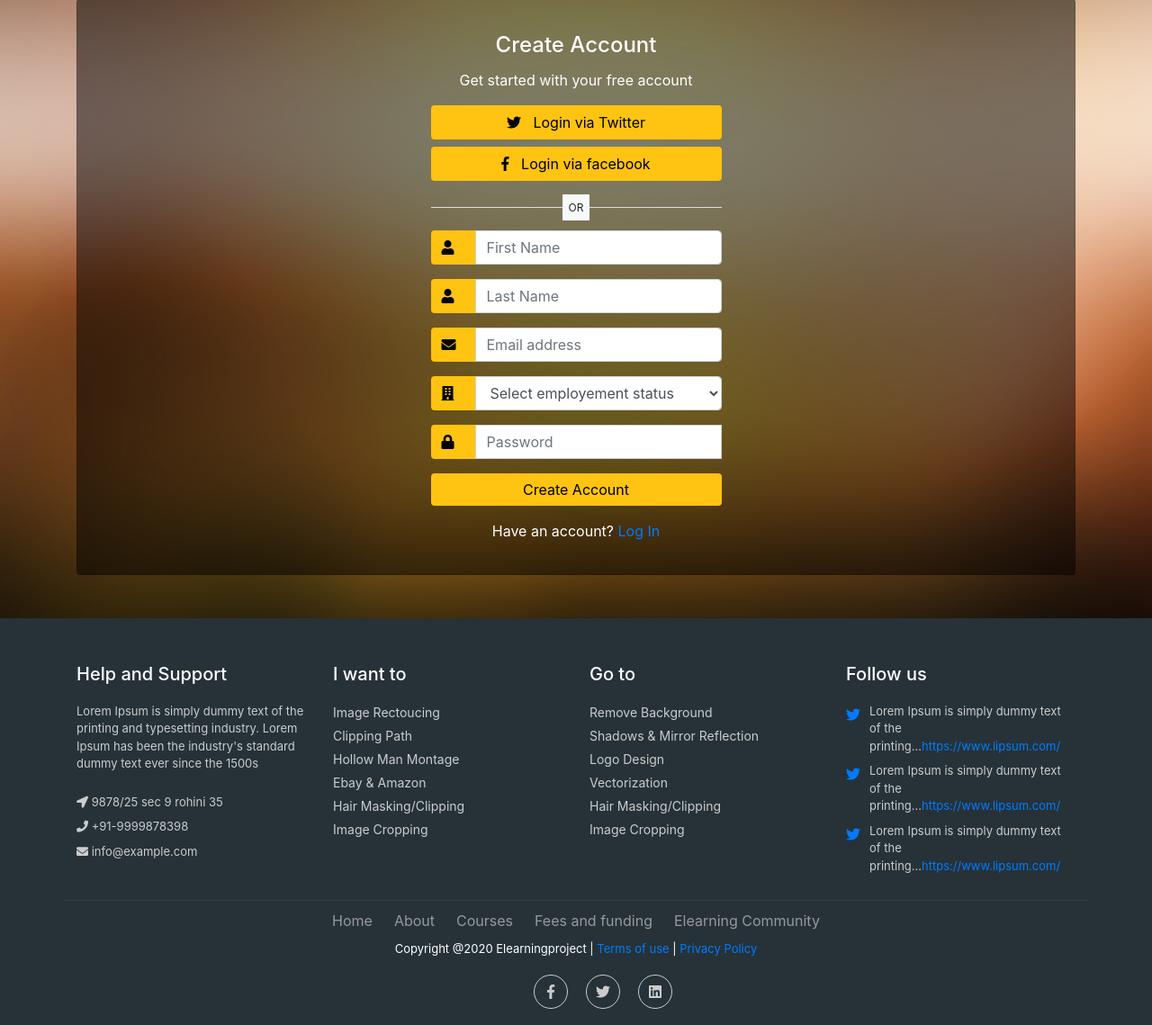
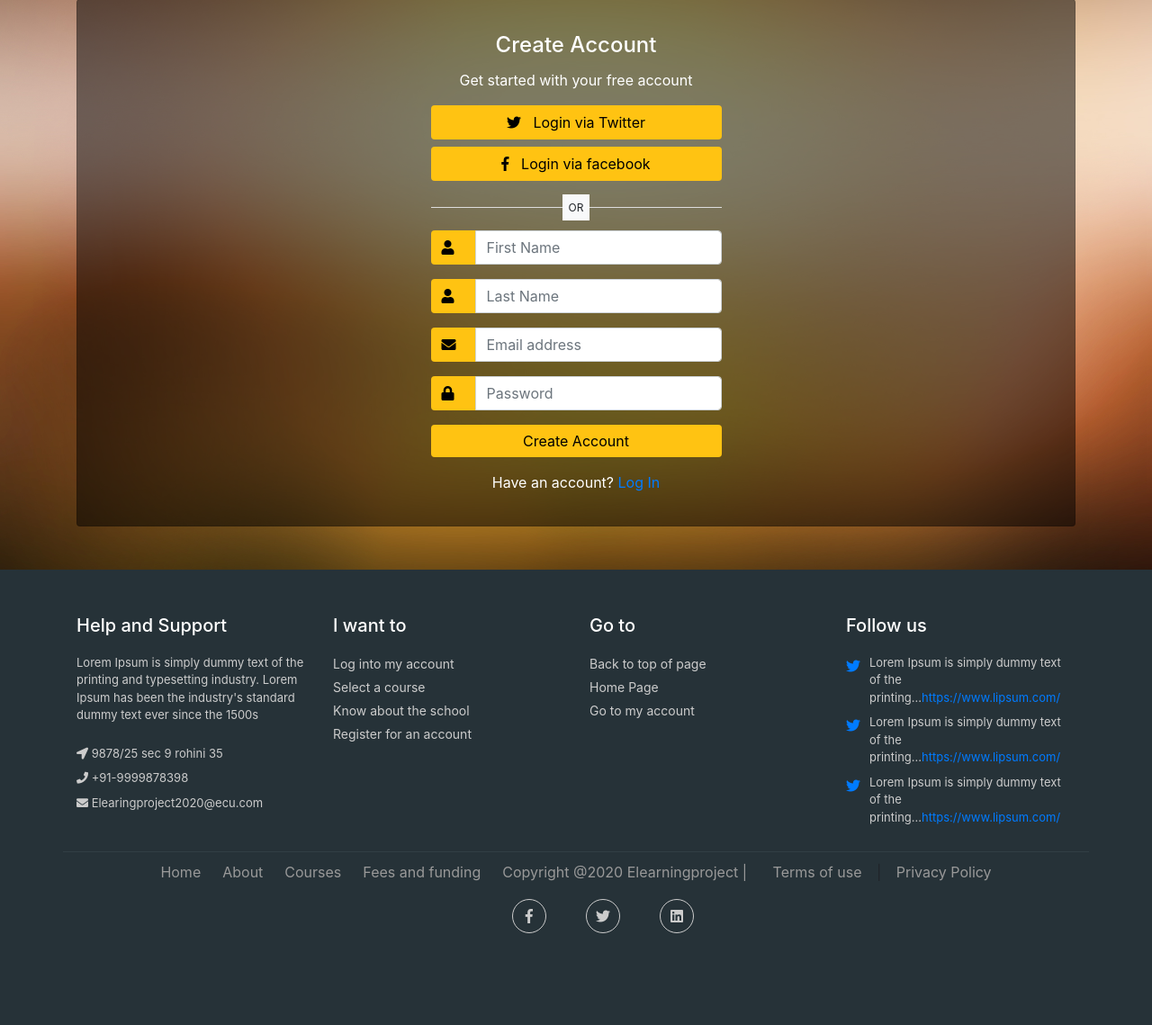
Before and after one commit to EthikalHaKingGhost/elearningsystem, a PHP site: page /registration.php in a window 1280 px wide. Shown: the part 81-1220 px from the top of the page at 90% size. After the commit the page ends 1118 px from the top, so only its background shows below. Run offline with PHP 8.4, Linux system fonts and the light colour scheme; some libraries are stand-ins or nearby versions.

Commit message:
Add Course Creation, Recaptcha and modification
Created new php page which allows for courses to be created by selecting
title,description and browse for pictures button. Created google
reCAPTCHA functionality which allows user to be verified while
registration. Few changes in design to display courses and footer
information edit.

```diff
--- a/details.php
+++ b/details.php
@@ -1,5 +1,6 @@
 <?php include 'header.php'; ?>
 
+//Recaptcha functionality
 
 <meta name="viewport" content="width=device-width, initial-scale=1, shrink-to-fit=no">
 <title>Bootstrap 4 Accordion</title>
@@ -8,6 +9,8 @@
         margin: 20px;
     }
 </style>
+
+
 </head>
 <body>
 
--- a/enrollment.php
+++ b/enrollment.php
@@ -57,6 +57,7 @@
                     $enroll_id = mysqli_insert_id($conn);
                     $link = "topics.php?eid=$enroll_id&cid=$course_id";
                     header("location: $link");
+
                     exit();
 
                 } else {
@@ -79,8 +80,10 @@
 <form action="<?php echo $page;?>" method="post">
 <input class= "btn btn-success btn-lg" type=submit value="enroll" name="enroll">
 <a class="btn btn-danger btn-lg" href="courses.php">Cancel</a>
+</form>
 </div>
 </div>
 <br>
 <br>
+
 <?php include 'footer.php'; ?>
--- a/footer.php
+++ b/footer.php
@@ -65,20 +65,18 @@
 <p class="mb10">Lorem Ipsum is simply dummy text of the printing and typesetting industry. Lorem Ipsum has been the industry's standard dummy text ever since the 1500s</p>
 <p><i class="fa fa-location-arrow"></i> 9878/25 sec 9 rohini 35 </p>
 <p><i class="fa fa-phone"></i>  +91-9999878398  </p>
-<p><i class="fa fa fa-envelope"></i> info@example.com  </p>
+<p><i class="fa fa fa-envelope"></i> Elearingproject2020@ecu.com</p>
 </div>
 
 
-<div class=" col-sm-4 col-md  col-6 col">
+<div class=" col-sm-4 col-md  col-12 col">
 <h5 class="headin5_amrc col_white_amrc pt2">I want to</h5>
 <!--headin5_amrc-->
 <ul class="footer_ul_amrc">
-<li><a href="http://webenlance.com">Image Rectoucing</a></li>
-<li><a href="http://webenlance.com">Clipping Path</a></li>
-<li><a href="http://webenlance.com">Hollow Man Montage</a></li>
-<li><a href="http://webenlance.com">Ebay & Amazon</a></li>
-<li><a href="http://webenlance.com">Hair Masking/Clipping</a></li>
-<li><a href="http://webenlance.com">Image Cropping</a></li>
+<li><a href="login.php">Log into my account</a></li>
+<li><a href="courses.php">Select a course</a></li>
+<li><a href="about.php">Know about the school</a></li>
+<li><a href="registration.php">Register for an account</a></li>
 </ul>
 <!--footer_ul_amrc ends here-->
 </div>
@@ -88,18 +86,16 @@
 <h5 class="headin5_amrc col_white_amrc pt2">Go to</h5>
 <!--headin5_amrc-->
 <ul class="footer_ul_amrc">
-<li><a href="http://webenlance.com">Remove Background</a></li>
-<li><a href="http://webenlance.com">Shadows & Mirror Reflection</a></li>
-<li><a href="http://webenlance.com">Logo Design</a></li>
-<li><a href="http://webenlance.com">Vectorization</a></li>
-<li><a href="http://webenlance.com">Hair Masking/Clipping</a></li>
-<li><a href="http://webenlance.com">Image Cropping</a></li>
+<li><a href="#top">Back to top of page</a></li>
+<li><a href="homepage.php">Home Page</a></li>
+<li><a href="##">Go to my account</a></li>
+
 </ul>
 <!--footer_ul_amrc ends here-->
 </div>
 
 
-<div class=" col-sm-4 col-md  col-12 col">
+<div class=" col-sm-4 col-md  col-6 col">
 <h5 class="headin5_amrc col_white_amrc pt2">Follow us</h5>
 <!--headin5_amrc ends here-->
 
@@ -116,11 +112,11 @@
 
 <div class="container">
 <ul class="footer_bottom_ul_amrc">
-<li><a href="http://webenlance.com">Home</a></li>
-<li><a href="http://webenlance.com">About</a></li>
-<li><a href="http://webenlance.com">Courses</a></li>
-<li><a href="http://webenlance.com">Fees and funding</a></li>
-<li><a href="http://webenlance.com">Elearning Community</a></li>
+<li><a href="homepage.php">Home</a></li>
+<li><a href="about.php">About</a></li>
+<li><a href="Courses.php">Courses</a></li>
+<li><a href="##">Fees and funding</a></li>
+<li><a href="#Blog.php#>Student Community</a></li>
 </ul>
 <!--footer_bottom_ul_amrc ends here-->
 <p class="text-center">Copyright @2020 Elearningproject | <a href="#" class="text-center-link">Terms of use</a> | <a href="#" class="text-center-link">Privacy Policy</a></p>
--- a/header.php
+++ b/header.php
@@ -14,6 +14,14 @@
   <script src="https://ajax.googleapis.com/ajax/libs/jquery/3.4.1/jquery.min.js"></script>
   <script src="https://cdnjs.cloudflare.com/ajax/libs/popper.js/1.16.0/umd/popper.min.js"></script>
   <script src="https://maxcdn.bootstrapcdn.com/bootstrap/4.4.1/js/bootstrap.min.js"></script>
+
+<!----google recaptcha ----->
+
+<script src="https://www.google.com/recaptcha/api.js" async defer></script>
+
+<!----google recaptcha end ----->
+
+</script>
 </head>
 <body>
 <nav class="navbar navbar-expand-sm bg-dark navbar-dark sticky-top">
@@ -35,12 +43,17 @@
       </li>
 
         <li class="nav-item">
-            <?php if(isset($_SESSION["first_name"])){   ?>
+            <?php if(isset($_SESSION["first_name"])){
+
+              $first_name = $_SESSION["first_name"];
+              $last_name = $_SESSION["last_name"];
+
+              ?>
                     <li class="nav-item" >
                     <a class="nav-link" href ="logout.php"><?php echo "Logout"; ?> </a>
 
                     <li class="nav-item">
-                    <a class="nav-link" href ="##"> <?php echo "Welcome $last_name";?> </a>
+                    <a class="nav-link" href ="##"> <?php echo "Welcome $first_name $last_name";?> </a>
 
                     <li class="nav-item">
              <?php
--- a/registration.php
+++ b/registration.php
@@ -4,30 +4,43 @@
 
 include "connection.php";
 
+//google recaptcha
+    $secret = "6LfAXtkUAAAAALan_VfC9IweBZkDE5SRSJUIP5Lz";
+    $response = $_POST["g-recaptcha-response"];
+    $remoteip = $_SERVER["REMOTE_ADDR"];
+    $recaptcha_url = "https://www.google.com/recaptcha/api/siteverify?secret=$secret&response=$response&remoteip=$remoteip";
+    $google_response =  file_get_contents($recaptcha_url);
+    $google_details = json_decode($google_response);
+
+//login only if reCAPTCHA is clicked on
+ if($google_details->success){
+
+
 	$first_name = $_POST["first_name"];
 	$last_name = $_POST["last_name"];
 	$email = $_POST["email"];
 	$password = $_POST["password"];
-
 	$password = password_hash($password, PASSWORD_DEFAULT);
-
-	//////////////////////////////////////////////////////////////
 
 	$sql = "INSERT INTO `users` (`user_id`, `first_name`, `last_name`, `email`, `password`, `regdate`)
 	VALUES ('NULL', '$first_name', '$last_name', '$email', '$password', current_timestamp());";
 
+
 	if (mysqli_query($conn, $sql)) {
          header("location: login.php");
-
-        echo "Welcome please login in with your user credentials";
-
 
 	} else {
 		echo "Error: " . $sql . "<br>" . mysqli_error($conn);
 	}
 
+
+        }else{
+
+       echo "Please click google reCAPTCHA";
+
+        }
+
 }
-
 
 include 'header.php'; ?>
 
@@ -103,8 +116,9 @@
 background-color: rgba(0,0,0,0.5) !important;
 }
 
+</style>
 
-</style>
+
 
 <br>
 <div class="container" >
@@ -119,12 +133,18 @@
 	<p class="divider-text">
         <span class="bg-light">OR</span>
     </p>
+
+
+
+
+
+
 	<form action="registration.php" method= "post">
 	<div class="form-group input-group">
 		<div class="input-group-prepend">
 		    <span class="input-group-text"> <i class="fa fa-user"></i> </span>
 		 </div>
-        <input name="first_name" class="form-control" placeholder="First Name" type="text" required>
+        <input name="first_name" class="form-control" placeholder="First Name" type="text" >
 
 
 
@@ -137,7 +157,6 @@
     </div> <!-- form-group// -->
 
 
-
     <div class="form-group input-group">
     	<div class="input-group-prepend">
 		    <span class="input-group-text"> <i class="fa fa-envelope"></i> </span>
@@ -145,33 +164,22 @@
         <input name="email" class="form-control" placeholder="Email address" type="email" required>
     </div> <!-- form-group// -->
 
-
-
-    <div class="form-group input-group">
-    	<div class="input-group-prepend">
-		    <span class="input-group-text"> <i class="fa fa-building"></i> </span>
-			</div>
-		<select class="form-control">
-			<option selected=""> Select employement status</option>
-			<option>Employed</option>
-			<option>Unemployed</option>
-		</select>
-	</div> <!-- form-group end.// -->
-
-
-
     <div class="form-group input-group">
     	<div class="input-group-prepend">
 		    <span class="input-group-text"> <i class="fa fa-lock"></i> </span>
 		</div>
 
-        <input  name="password" class="form-control" placeholder="Password" type="password" pattern="(?=.*\d)(?=.*[a-z])(?=.*[A-Z]).{8,}"
-	title="Must contain at least one number and one uppercase and lowercase letter, and at least 8 or more characters" required></p>
+    <input  name="password" class="form-control" placeholder="Password" type="password" pattern="(?=.*\d)(?=.*[a-z])(?=.*[A-Z]).{8,}"
+	title="Must contain at least one number and one uppercase and lowercase letter, and at least 8 or more characters" required>
     </div> <!-- form-group// -->
 
+<!------googlerecaptcha ----->
+
+   <div class="g-recaptcha" data-sitekey="6LfAXtkUAAAAAOw3rmTY3-n___31Jx4JaXugeUG-"></div>
 
     <div class="form-group">
         <button name="registration" type="submit" class="btn btn-primary btn-block" value="register"> Create Account  </button>
+
     </div> <!-- form-group// -->
     <p class="text-center">Have an account? <a href="login.php">Log In</a> </p>
 
```
Also changed, not shown: courses.php (+28 -14 lines), createcourses.php (added, +56 -0 lines), login.php (+5 -2 lines), topics.php (+21 -14 lines). Lines whose indentation alone changed are shown as unchanged.
